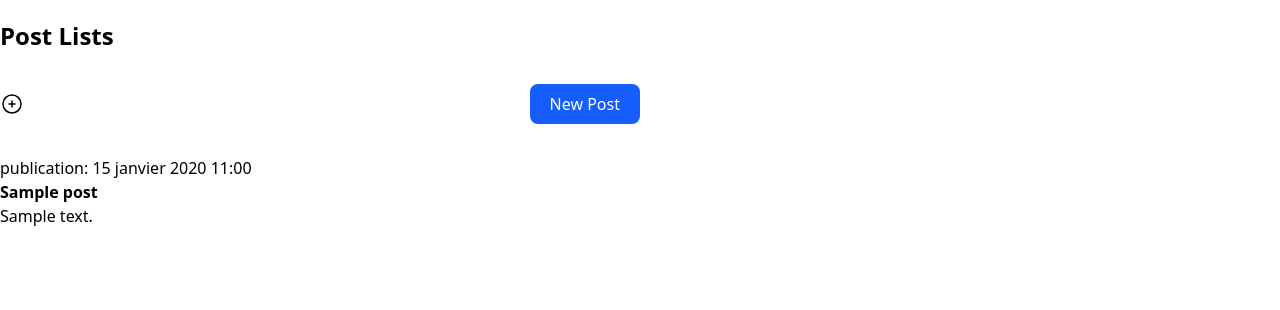
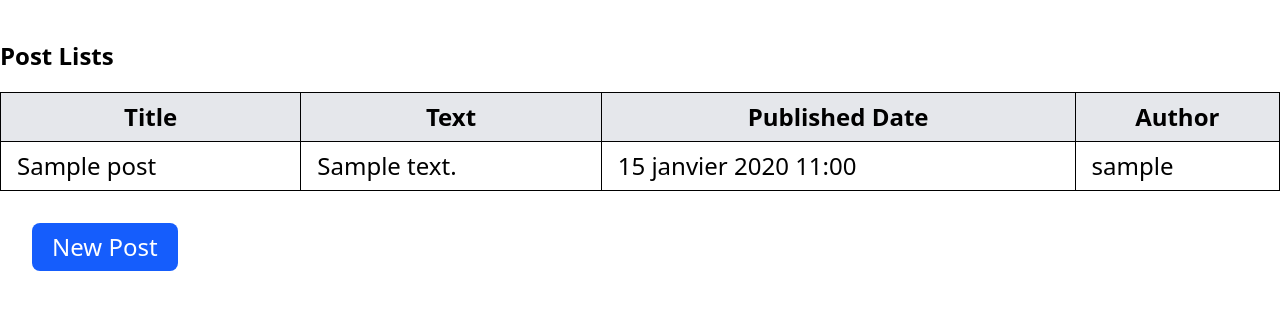
Before and after one commit to Nour-Noaxp/djangoproject, a Django app: page /posts/ in a window 1280 px wide. Shown: the part 80-390 px from the top of the page. Run offline with Django 5.2, Linux system fonts and the light colour scheme; tables that the repository leaves empty hold one stand-in row (values such as "Sample post").

Commit message:
Added tailwind

```diff
--- a/blog/forms.py
+++ b/blog/forms.py
@@ -1,8 +1,7 @@
-from django.forms import ModelForm, TextInput
+from django.forms import ModelForm
 from .models import Post
 
 class PostForm(ModelForm):
     class Meta:
         model = Post
         fields = ["author", "title", "text", "published_date"]
-        # widgets = {"text": TextInput(attrs={"class": "h-32"})}
--- a/blog/models.py
+++ b/blog/models.py
@@ -8,7 +8,7 @@ class Post(models.Model):
     title = models.CharField(max_length=200)
     text = models.TextField()
     created_date = models.DateTimeField(default=timezone.now) #auto_now_add=True
-    published_date = models.DateTimeField(blank=True, null=True)
+    published_date = models.DateTimeField(blank=True, null=True) #auto_now_add=True
 
     def publish(self):
         self.published_date = timezone.now()
--- a/blog/templates/blog/about.html
+++ b/blog/templates/blog/about.html
@@ -5,8 +5,8 @@
 {% endblock %}
 
 {% block content %}
-  <div class="font-bold text-2xl mt-5">
-    <p>Check out my <a href="/">Home</a>page.</p>
+  <div class="font-bold text-2xl mt-5 flex flex-col gap-5">
+    <p>Check out my <a class="underline text-blue-800" href="/home">Home </a>page.</p>
     <p>This is my About Page rendered with a template</p>
   </div>
 {% endblock %}
--- a/blog/templates/blog/layout.html
+++ b/blog/templates/blog/layout.html
@@ -11,13 +11,13 @@
   </head>
   <body>
     <nav class="bg-blue-600 text-white flex justify-around font-bold py-6 text-2xl">
-      <a href="">Home</a> |
+      <a href="/home">Home</a> |
       <a href="/about">About</a> |
       <a href="/posts">Posts</a> |
       <a href="/contact">Contact</a>
     </nav>
 
-    <main>
+    <main class="text-2xl">
       {% block content %}
       {% endblock %}
     </main>
--- a/blog/templates/blog/post_list.html
+++ b/blog/templates/blog/post_list.html
@@ -5,21 +5,28 @@
 {% endblock %}
 
 {% block content %}
-  <h1 class="font-bold text-2xl mt-5">Post Lists</h1>
+  <h1 class="font-bold text-2xl mt-5 py-5">Post Lists</h1>
+  <table class="w-full border border-gray-300">
+    <thead class="bg-gray-200">
+      <tr>
+        <th class="border border-black-400 px-4 py-2">Title</th>
+        <th class="border border-black-400 px-4 py-2">Text</th>
+        <th class="border border-black-400 px-4 py-2">Published Date</th>
+        <th class="border border-black-400 px-4 py-2">Author</th>
+      </tr>
+    </thead>
+    <tbody>
+      {% for post in posts %}
+        <tr>
+          <td class="border border-black-300 px-4 py-2"><a href="">{{ post.title}}</a></td>
+          <td class="border border-black-300 px-4 py-2"><p>{{ post.text|linebreaksbr }}</p></td>
+          <td class="border border-black-300 px-4 py-2">{{ post.published_date }}</td>
+          <td class="border border-black-300 px-4 py-2">{{ post.author }}</td>
+        </tr>
+      {% endfor %}
+    </tbody>
+  </table>
   <div class="icon_and_button flex items-center justify-between max-w-2xl">
-    <icon><svg xmlns="http://www.w3.org/2000/svg" fill="none" viewBox="0 0 24 24" stroke-width="1.5" stroke="currentColor" class="size-6">
-      <path stroke-linecap="round" stroke-linejoin="round" d="M12 9v6m3-3H9m12 0a9 9 0 1 1-18 0 9 9 0 0 1 18 0Z" />
-    </svg>
-    </icon>
     <button type="button" class="mx-8 my-8 text-white bg-blue-600 hover:bg-blue-800 font-medium rounded-lg px-5 py-2"><a href="/new">New Post</a></button>
   </div>
-
-  {% for post in posts %}
-    <article>
-      <time>publication: {{ post.published_date }}</time>
-      <h2 class ="font-bold"><a href="">{{ post.title}}</a></h2>
-      <p>{{ post.text|linebreaksbr }}</p>
-    </article>
-  {% endfor %}
-
-{% endblock %}
+  {% endblock %}
```
Also changed, not shown: blog/templates/blog/home.html (+7 -3 lines).
